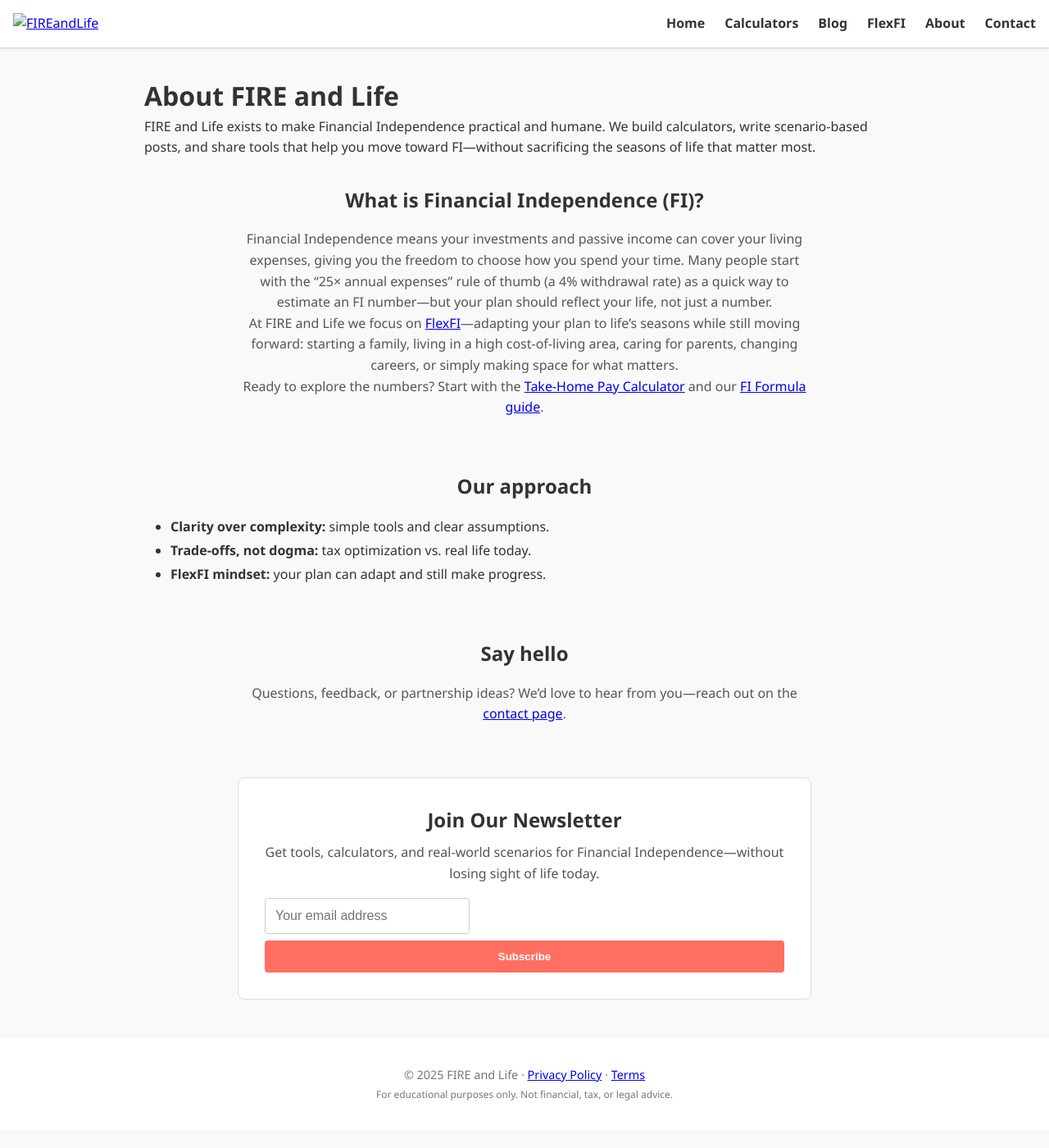
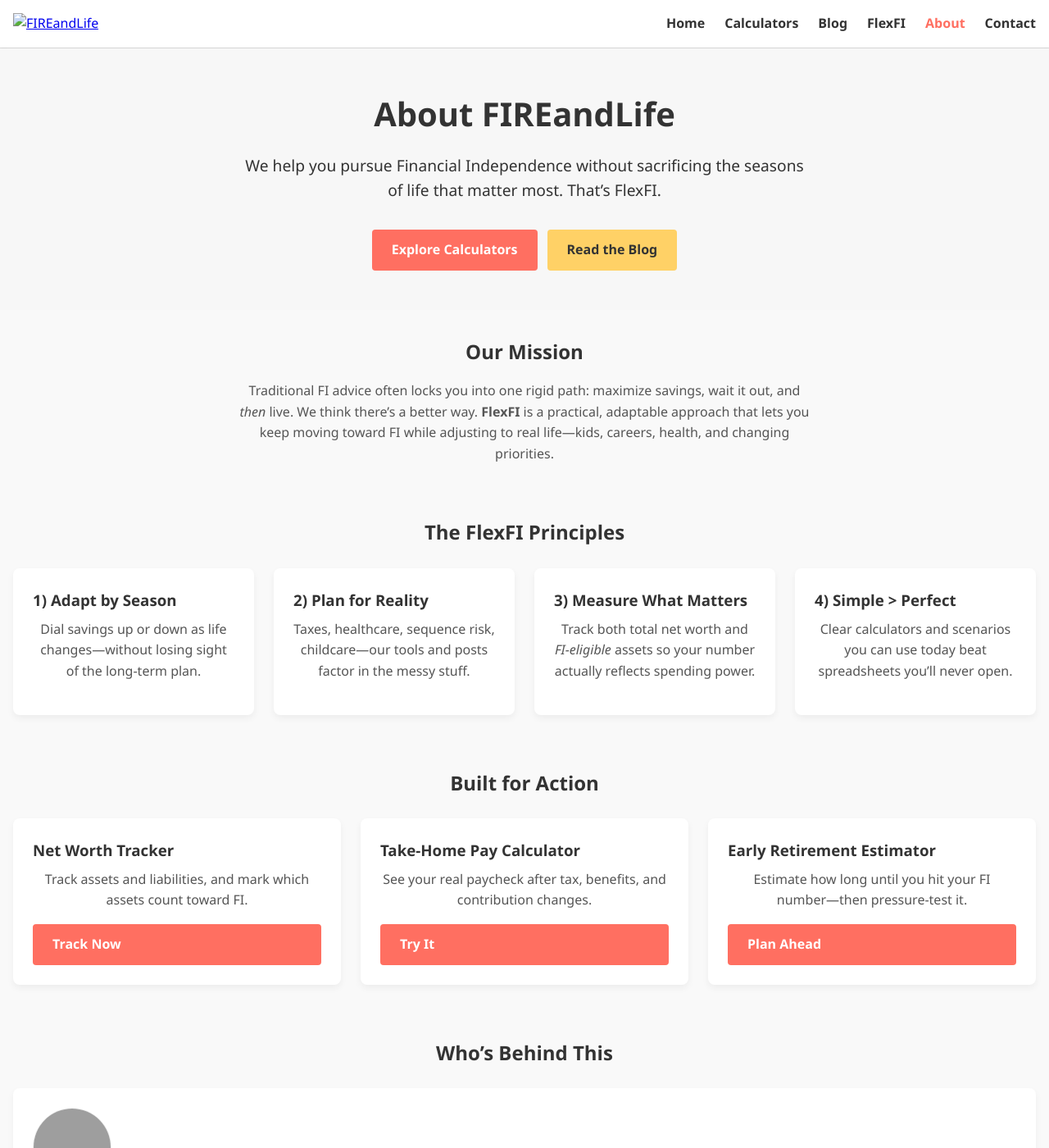
Before and after one commit to doehring01/livefireandlife-calculator, a Jekyll site: the page src/about/index.html, which Jekyll copies as it is, in a window 1280 px wide and 1400 px high. Shown: the whole window at 82% size. Built offline with Jekyll 4.4.1, drawn with Linux system fonts in a browser that asks for light colours; some of the changed text lies outside the part shown; grey boxes are pictures that could not be loaded.

Commit message:
Update index.html

```diff
--- a/src/about/index.html
+++ b/src/about/index.html
@@ -1,15 +1,11 @@
----
-permalink: /about/index.html
----
-
-
 <!DOCTYPE html>
 <html lang="en">
 <head>
   <meta charset="UTF-8" />
-  <meta name="viewport" content="width=device-width, initial-scale=1"/>
-  <title>About • FIRE and Life</title>
-  <meta name="description" content="About FIRE and Life: tools, calculators, and real-world scenarios to pursue Financial Independence without sacrificing a life well-lived." />
+  <meta name="viewport" content="width=device-width, initial-scale=1" />
+  <title>About • FIREandLife</title>
+  <meta name="description" content="FIREandLife helps you pursue Financial Independence with flexible, real-life planning. Learn our FlexFI philosophy and meet the creator." />
+  <link rel="icon" href="/assets/favicon.png">
   <link rel="stylesheet" href="/styles.css" />
 
   <!-- Google Analytics -->
@@ -17,10 +13,8 @@ permalink: /about/index.html
   <script>
     window.dataLayer = window.dataLayer || [];
     function gtag(){ dataLayer.push(arguments); }
-    gtag('js', new Date());
-    gtag('config', 'G-KHKJVXPJQM');
+    gtag('js', new Date()); gtag('config', 'G-KHKJVXPJQM');
   </script>
-  <!-- End GA -->
 </head>
 <body>
 <header>
@@ -33,58 +27,141 @@ permalink: /about/index.html
       <li><a href="/calculators/">Calculators</a></li>
       <li><a href="/blog/">Blog</a></li>
       <li><a href="/flexfi/">FlexFI</a></li>
-      <li><a href="/about/" aria-current="page">About</a></li>
+      <li><a href="/about/" class="active">About</a></li>
       <li><a href="/contact/">Contact</a></li>
     </ul>
   </nav>
 </header>
 
-<main class="container" style="max-width:960px;margin:2rem auto;padding:0 1rem;">
-  <h1>About FIRE and Life</h1>
+<main>
+  <!-- Hero -->
+  <section class="hero">
+    <h1>About FIREandLife</h1>
+    <p>We help you pursue Financial Independence without sacrificing the seasons of life that matter most. That’s FlexFI.</p>
+    <div style="display:flex;gap:.75rem;justify-content:center;flex-wrap:wrap;margin-top:1rem;">
+      <a class="btn" href="/calculators/">Explore Calculators</a>
+      <a class="btn btn-secondary" href="/blog/">Read the Blog</a>
+    </div>
+  </section>
+
+  <!-- Mission -->
+  <section class="section">
+    <h2>Our Mission</h2>
     <p>
-    FIRE and Life exists to make Financial Independence practical and humane. We build calculators,
-    write scenario-based posts, and share tools that help you move toward FI—without sacrificing the seasons of life that matter most.
-  </p>
-
-  <section id="what-is-fi" class="section" style="scroll-margin-top: 90px;">
-    <h2>What is Financial Independence (FI)?</h2>
-    <p>
-      Financial Independence means your investments and passive income can cover your living expenses,
-      giving you the freedom to choose how you spend your time. Many people start with the “25× annual expenses”
-      rule of thumb (a 4% withdrawal rate) as a quick way to estimate an FI number—but your plan should reflect
-      your life, not just a number.
-    </p>
-    <p>
-      At FIRE and Life we focus on <a href="/flexfi/">FlexFI</a>—adapting your plan to life’s seasons
-      while still moving forward: starting a family, living in a high cost-of-living area, caring for parents,
-      changing careers, or simply making space for what matters.
-    </p>
-    <p>
-      Ready to explore the numbers? Start with the
-      <a href="/calculators/take-home-pay/">Take-Home Pay Calculator</a> and
-      our <a href="/blog/fi-formula-explained.html">FI Formula guide</a>.
+      Traditional FI advice often locks you into one rigid path: maximize savings, wait it out, and <em>then</em> live. We think there’s a better way.
+      <strong>FlexFI</strong> is a practical, adaptable approach that lets you keep moving toward FI while adjusting to real life—kids, careers, health, and changing priorities.
     </p>
   </section>
 
+  <!-- Pillars / What Makes Us Different -->
   <section class="section">
-    <h2>Our approach</h2>
-    <ul style="margin-left:1rem; line-height:1.8;">
-      <li><strong>Clarity over complexity:</strong> simple tools and clear assumptions.</li>
-      <li><strong>Trade-offs, not dogma:</strong> tax optimization vs. real life today.</li>
-      <li><strong>FlexFI mindset:</strong> your plan can adapt and still make progress.</li>
-    </ul>
+    <h2>The FlexFI Principles</h2>
+    <div class="grid">
+      <article class="card">
+        <h3>1) Adapt by Season</h3>
+        <p>Dial savings up or down as life changes—without losing sight of the long-term plan.</p>
+      </article>
+      <article class="card">
+        <h3>2) Plan for Reality</h3>
+        <p>Taxes, healthcare, sequence risk, childcare—our tools and posts factor in the messy stuff.</p>
+      </article>
+      <article class="card">
+        <h3>3) Measure What Matters</h3>
+        <p>Track both total net worth and <em>FI-eligible</em> assets so your number actually reflects spending power.</p>
+      </article>
+      <article class="card">
+        <h3>4) Simple > Perfect</h3>
+        <p>Clear calculators and scenarios you can use today beat spreadsheets you’ll never open.</p>
+      </article>
+    </div>
   </section>
 
+  <!-- Tools highlight -->
   <section class="section">
-    <h2>Say hello</h2>
+    <h2>Built for Action</h2>
+    <div class="grid">
+      <article class="card">
+        <h3>Net Worth Tracker</h3>
+        <p>Track assets and liabilities, and mark which assets count toward FI.</p>
+        <a class="btn" href="/calculators/net-worth-tracker/">Track Now</a>
+      </article>
+      <article class="card">
+        <h3>Take-Home Pay Calculator</h3>
+        <p>See your real paycheck after tax, benefits, and contribution changes.</p>
+        <a class="btn" href="/calculators/take-home-pay/">Try It</a>
+      </article>
+      <article class="card">
+        <h3>Early Retirement Estimator</h3>
+        <p>Estimate how long until you hit your FI number—then pressure-test it.</p>
+        <a class="btn" href="/calculators/early-retirement-estimator/">Plan Ahead</a>
+      </article>
+    </div>
+  </section>
+
+  <!-- Founder bio (optional headshot) -->
+  <section class="section">
+    <h2>Who’s Behind This</h2>
+    <div class="grid">
+      <article class="card" style="display:flex;gap:1rem;align-items:flex-start;">
+        <img src="/assets/founder.jpg" alt="Founder headshot" style="width:96px;height:96px;object-fit:cover;border-radius:50%;border:1px solid #eee;" onerror="this.style.display='none'">
+        <div>
+          <h3 style="margin-top:0;">Hi, I’m the human behind FIREandLife.</h3>
           <p>
-      Questions, feedback, or partnership ideas? We’d love to hear from you—reach out on the
-      <a href="/contact/">contact page</a>.
+            I’m a long-time finance nerd and builder of practical tools. I started FIREandLife to share clear, scenario-based planning that embraces trade-offs—
+            because money is a means, not the end. I write the posts and build the calculators. Everything here is for education only; please
+            consider professional advice for your specific situation.
           </p>
+          <div style="display:flex;gap:.5rem;flex-wrap:wrap;">
+            <a class="btn btn-secondary" href="/contact/">Get in touch</a>
+            <a class="btn" href="/blog/">Latest from the blog</a>
+          </div>
+        </div>
+      </article>
+    </div>
   </section>
-  <section class="newsletter" style="margin-top:2rem;">
+
+  <!-- Trust / promises -->
+  <section class="section">
+    <h2>What You Can Expect</h2>
+    <div class="grid">
+      <article class="card">
+        <h3>No Hype</h3>
+        <p>Clear math. Real trade-offs. No “one magic number.”</p>
+      </article>
+      <article class="card">
+        <h3>Privacy First</h3>
+        <p>Calculators run in your browser. We don’t see your inputs.</p>
+      </article>
+      <article class="card">
+        <h3>Continuous Improvement</h3>
+        <p>We iterate quickly based on reader feedback and real-world use.</p>
+      </article>
+    </div>
+  </section>
+
+  <!-- FAQ -->
+  <section class="section">
+    <h2>FAQ</h2>
+    <div class="grid">
+      <article class="card">
+        <h3>What is FlexFI?</h3>
+        <p>It’s a flexible approach to FI that adapts savings, spending, and investing to life’s seasons while still moving you forward.</p>
+      </article>
+      <article class="card">
+        <h3>Are these calculators free?</h3>
+        <p>Yes. They’re free to use. Some downloads (like CSV exports) may be soft-gated to our newsletter so you don’t miss updates.</p>
+      </article>
+      <article class="card">
+        <h3>Is this financial advice?</h3>
+        <p>No—everything here is educational. Consider hiring a qualified professional for advice tailored to you.</p>
+      </article>
+    </div>
+  </section>
+
+  <!-- Newsletter CTA -->
+  <section class="newsletter">
     <h2>Join Our Newsletter</h2>
-  <p>Get tools, calculators, and real-world scenarios for Financial Independence—without losing sight of life today.</p>
+    <p>Tools, calculators, and real-world scenarios—delivered occasionally, no spam.</p>
     <form action="https://eepurl.com/jkcf3o" method="post" target="_blank" novalidate>
       <input type="email" name="EMAIL" placeholder="Your email address" required />
       <button type="submit">Subscribe</button>
```
Lines whose indentation alone changed are shown as unchanged.
